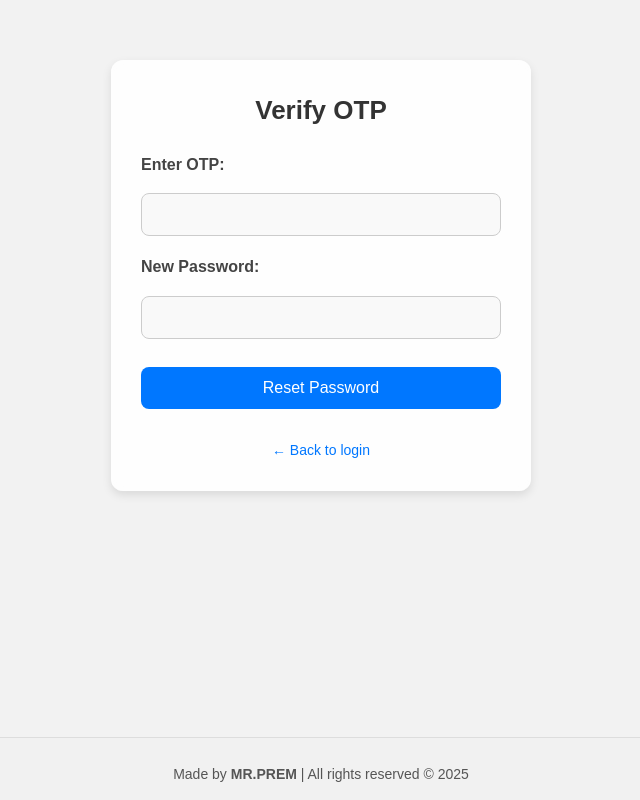
After one commit to MRPREM31/My-Portfolio-, a Flask app: page /verify_otp/mr.prem2006@gmail.com in a window 1280 px wide. The commit adds this page. Shown: the whole page, without its empty margins (319-959 px from the left). Run offline with Flask 3, Linux system fonts and the light colour scheme.

Commit message:
Revert "Revert "Last Update""

```diff
--- a/app.py
+++ b/app.py
@@ -4,6 +4,7 @@ from flask_mail import Mail, Message
 from flask_bcrypt import Bcrypt
 from datetime import datetime
 import os
+import random
 from dotenv import load_dotenv
 
 load_dotenv()
@@ -40,7 +41,9 @@ class Admin(db.Model):
     email = db.Column(db.String(100), unique=True)
     password = db.Column(db.String(200))
 
-# Portfolio routes
+# Temporary store for OTPs
+otp_store = {}
+
 @app.route("/")
 def home():
     return render_template("index.html")
@@ -57,7 +60,6 @@ def journey():
 def work_experience():
     return render_template("work-experience.html")
 
-# Contact form
 @app.route("/contact", methods=['GET', 'POST'])
 def contact():
     if request.method == 'POST':
@@ -69,14 +71,12 @@ def contact():
         db.session.add(new_entry)
         db.session.commit()
 
-        # Email to admin
         admin_msg = Message("New Contact Submission",
                             sender=app.config['MAIL_USERNAME'],
                             recipients=[os.getenv("ADMIN_EMAIL")])
         admin_msg.body = f"Name: {name}\nEmail: {email}\nMessage: {message}\nTime: {new_entry.timestamp}"
         mail.send(admin_msg)
 
-        # Confirmation email to user
         user_msg = Message("Thanks for contacting!",
                            sender=app.config['MAIL_USERNAME'],
                            recipients=[email])
@@ -87,13 +87,11 @@ def contact():
 
     return render_template("contact.html")
 
-# Thank you page
 @app.route("/thank_you")
 def thank_you():
     name = request.args.get('name', '')
     return render_template("thank_you.html", name=name)
 
-# Admin login
 @app.route("/admin_login", methods=['GET', 'POST'])
 def admin_login():
     if request.method == 'POST':
@@ -109,7 +107,6 @@ def admin_login():
 
     return render_template("admin_login.html")
 
-# Admin dashboard
 @app.route("/admin_dashboard")
 def admin_dashboard():
     if 'admin' not in session:
@@ -118,7 +115,6 @@ def admin_dashboard():
     submissions = ContactSubmission.query.order_by(ContactSubmission.timestamp.desc()).all()
     return render_template("admin_dashboard.html", submissions=submissions)
 
-# Change password
 @app.route("/change_password", methods=['GET', 'POST'])
 def change_password():
     if 'admin' not in session:
@@ -134,19 +130,59 @@ def change_password():
 
     return render_template("change_password.html")
 
-# Logout
+@app.route('/forgot_password', methods=['GET', 'POST'])
+def forgot_password():
+    if request.method == 'POST':
+        email = request.form['email']
+        admin = Admin.query.filter_by(email=email).first()
+
+        if not admin:
+            flash("Email not registered!", "error")
+            return redirect(url_for('forgot_password'))
+
+        otp = str(random.randint(100000, 999999))
+        otp_store[email] = otp
+
+        msg = Message("Your OTP for Password Reset",
+                      sender=app.config['MAIL_USERNAME'],
+                      recipients=[email])
+        msg.body = f"Hi,\n\nYour OTP is: {otp}\nUse this to reset your admin password."
+        mail.send(msg)
+
+        flash("OTP sent to your email!", "success")
+        return redirect(url_for('verify_otp', email=email))
+
+    return render_template("forgot_password.html")
+
+@app.route('/verify_otp/<email>', methods=['GET', 'POST'])
+def verify_otp(email):
+    if request.method == 'POST':
+        entered_otp = request.form['otp']
+        new_password = request.form['new_password']
+
+        if otp_store.get(email) == entered_otp:
+            admin = Admin.query.filter_by(email=email).first()
+            admin.password = bcrypt.generate_password_hash(new_password).decode('utf-8')
+            db.session.commit()
+
+            otp_store.pop(email)
+            flash("Password reset successfully!", "success")
+            return redirect(url_for('admin_login'))
+        else:
+            flash("Invalid OTP!", "error")
+
+    return render_template("verify_otp.html", email=email)
+
 @app.route("/logout")
 def logout():
     session.pop('admin', None)
     return redirect(url_for('admin_login'))
 
-# 🛠 One-time admin creation route (REMOVE after use)
 @app.route("/create_admin")
 def create_admin():
     email = "mr.prem2006@gmail.com"
     password = "12345678"
 
-    # Prevent duplicate admin
     if Admin.query.filter_by(email=email).first():
         return "❌ Admin already exists!"
 
@@ -157,7 +193,6 @@ def create_admin():
 
     return f"✅ Admin created!\nEmail: {email}\nPassword: {password}"
 
-# Run the app
 if __name__ == "__main__":
     with app.app_context():
         db.create_all()
--- a/static/css/style.css
+++ b/static/css/style.css
@@ -1834,3 +1834,94 @@ button:hover {
     padding: 0;
   }
 }
+
+/* ==== Reset ==== */
+* {
+  margin: 0;
+  padding: 0;
+  box-sizing: border-box;
+}
+
+/* ==== Form Wrapper ==== */
+.form-container {
+  max-width: 420px;
+  margin: 60px auto;
+  background: #ffffffdd;
+  padding: 30px;
+  border-radius: 12px;
+  box-shadow: 0 4px 10px rgba(0,0,0,0.1);
+  backdrop-filter: blur(6px);
+}
+
+/* ==== Heading ==== */
+.form-container h2 {
+  margin-bottom: 20px;
+  font-size: 26px;
+  text-align: center;
+  color: #333;
+}
+
+/* ==== Label and Inputs ==== */
+.form-container label {
+  display: block;
+  margin-bottom: 6px;
+  font-weight: 600;
+  color: #444;
+}
+
+.form-container input[type="email"],
+.form-container input[type="text"],
+.form-container input[type="password"] {
+  width: 100%;
+  padding: 12px;
+  margin-bottom: 18px;
+  border: 1px solid #ccc;
+  border-radius: 8px;
+  font-size: 15px;
+  background-color: #f9f9f9;
+  transition: border 0.3s;
+}
+
+.form-container input:focus {
+  border-color: #0077ff;
+  outline: none;
+}
+
+/* ==== Submit Button ==== */
+.form-container button {
+  width: 100%;
+  background-color: #0077ff;
+  color: white;
+  padding: 12px;
+  font-size: 16px;
+  border: none;
+  border-radius: 8px;
+  cursor: pointer;
+  transition: background-color 0.3s;
+}
+
+.form-container button:hover {
+  background-color: #005bcc;
+}
+
+/* ==== Back Link ==== */
+.form-container .back-link {
+  display: block;
+  text-align: center;
+  margin-top: 20px;
+  font-size: 14px;
+  color: #0077ff;
+  text-decoration: none;
+}
+
+.form-container .back-link:hover {
+  text-decoration: underline;
+}
+
+/* ==== Responsive ==== */
+@media (max-width: 480px) {
+  .form-container {
+    margin: 30px 20px;
+    padding: 25px;
+  }
+}
--- a/templates/admin_login.html
+++ b/templates/admin_login.html
@@ -29,6 +29,9 @@
   <a href="{{ url_for('home') }}" class="back-btn">← Back to Home</a>
 </div>
 
+<p><a href="{{ url_for('forgot_password') }}">Forgot Password?</a></p>
+
+
     </form>
   </div>
 </div>
--- /dev/null
+++ b/templates/verify_otp.html
@@ -0,0 +1,28 @@
+<!DOCTYPE html>
+<html lang="en">
+<head>
+  <meta charset="UTF-8">
+  <title>Verify OTP</title>
+  <meta name="viewport" content="width=device-width, initial-scale=1.0">
+
+  <!-- CSS -->
+  <link rel="stylesheet" href="{{ url_for('static', filename='css/style.css') }}">
+</head>
+<body>
+  <div class="form-container">
+    <h2>Verify OTP</h2>
+    <form method="POST">
+      <label for="otp">Enter OTP:</label>
+      <input type="text" name="otp" id="otp" required>
+
+      <label for="new_password">New Password:</label>
+      <input type="password" name="new_password" id="new_password" required>
+
+      <button type="submit">Reset Password</button>
+    </form>
+    <a class="back-link" href="{{ url_for('admin_login') }}">← Back to login</a>
+  </div>
+  {% include 'footer.html' %}
+</body>
+
+</html>
```
Also changed, not shown: templates/forgot_password.html (added, +23 -0 lines), instance/submissions.db.
